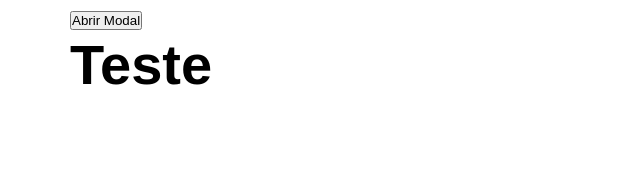
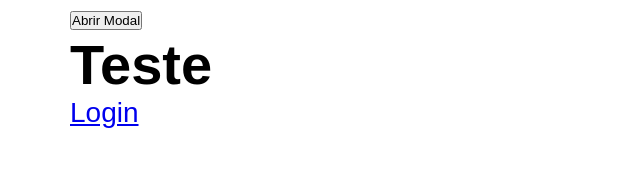
Before and after one commit to jr-duarte/nextjs-boilerplate, a Next.js app: page / in a window 1280 px wide. Shown: the top 187 px of the page, without its empty margins (0-640 px from the left). Built offline with nearby package versions, Linux system fonts and the light colour scheme.

Commit message:
chore: ajustes

```diff
--- a/src/pages/index.tsx
+++ b/src/pages/index.tsx
@@ -4,8 +4,10 @@ import Container from '@Components/core/Container';
 import GridCol from '@Components/core/Grid/Col';
 import GridRow from '@Components/core/Grid/Row';
 import ModalTeste from '@Components/ModalTeste';
+import { PATH } from '@Routes/paths';
 import TemplateDefault from '@Templates/Default';
 import type { NextPage } from 'next';
+import Link from 'next/link';
 
 const Home: NextPage = () => {
   const [modalShow, setModalShow] = useState<boolean>(false);
@@ -28,6 +30,7 @@ const Home: NextPage = () => {
             </button>
             <ModalTeste isOpen={modalShow} onClose={handleModalClose} />
             <h1>Teste</h1>
+            <Link href={PATH.notloggedArea.login}>Login</Link>
           </GridCol>
         </GridRow>
       </Container>
--- a/src/pages/login/index.tsx
+++ b/src/pages/login/index.tsx
@@ -4,7 +4,9 @@ import Container from '@Components/core/Container';
 import GridCol from '@Components/core/Grid/Col';
 import GridRow from '@Components/core/Grid/Row';
 import { NextPageWithLayout } from '@Core/types/next';
+import { PATH } from '@Routes/paths';
 import TemplateDefault from '@Templates/Default';
+import Link from 'next/link';
 
 const Login: NextPageWithLayout = () => {
   return (
@@ -13,6 +15,7 @@ const Login: NextPageWithLayout = () => {
         <GridRow>
           <GridCol col={10}>
             <h1>Login</h1>
+            <Link href={PATH.notloggedArea.home}>Home</Link>
           </GridCol>
         </GridRow>
       </Container>
```
